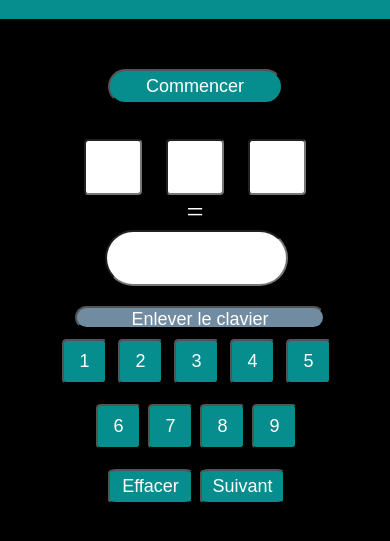
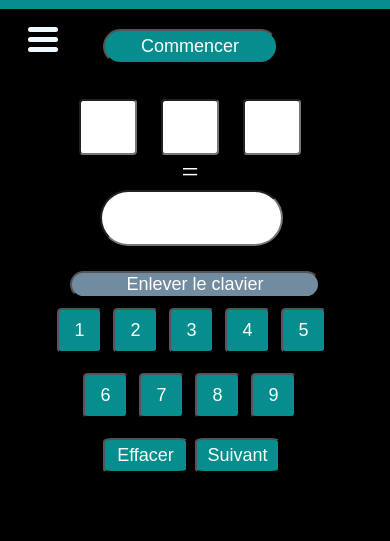
Before and after one commit to Faust-arm/Cy-pnyx, a plain HTML site: page index.html in a window 390 px wide. Shown: the part 61-602 px from the top of the page. Drawn offline with Linux system fonts and the light colour scheme.

Commit message:
création du bouton menu

```diff
--- a/index.html
+++ b/index.html
@@ -10,19 +10,25 @@
 
         <body>
           <header>
-    <h1>Whaou Brain !</h1>
+            <h1>Whaou Brain !</h1>
+            <div class="containerheadeur">
+    <div class="containairebardemenu">
+      <div class="bar1"></div>
+      <div class="bar2"></div>
+      <div class="bar3"></div>
+    </div>
+            </div>
+  </header>
+  <main>
 
-          </header>
-        <main>
-
-          <div class="container1mode"></div>
+          <div class="container1mode">
 
           <div class="container1">
 
 
             <div class="container2">
-
-              <input id="commencer" type="button" value="Commencer">
+              <button id="commencer">Commencer</button>
+              <!--<input id="commencer" type="button" value="Commencer">-->
 
           <input id="vrairesulta" type="text">
         </div>
@@ -66,7 +72,7 @@
           </div>
 
         </div>
-
+          </div>
         </main>
 
 
--- a/main.js
+++ b/main.js
@@ -15,7 +15,8 @@ let buttoneffacer = document.getElementById("effacer");
    btcacher.addEventListener("click", () =>{
        if(getComputedStyle(divcacher).display != "none"){
            divcacher.style.display = "none";
-        btcacher.innerHTML ="Afficher le clavier";}
+        btcacher.innerHTML ="Afficher le clavier";
+    }
            else{
                divcacher.style.display = "block";
                btcacher.innerHTML ="Enlever le clavier";
@@ -49,6 +50,7 @@ b1.value = nombrebouton1;
 
 // generateur de nombres alléatoir sur les inputs n1 et n2 et addition de c'est nombres avec le boutton commencer.
 button.addEventListener('click', () =>{
+    button.innerHTML = "Recommencer";
     let nombre1 = Math.round(Math.random()*99);
     let nombre2 = Math.round(Math.random()*99);
     document.getElementById("signe").value = addition;
--- a/styl.css
+++ b/styl.css
@@ -13,6 +13,7 @@ body{
 header{
    background-color: rgb(6, 141, 141);
    width: 100%;
+   height: 80px;
    text-align: center;
    margin: 0;
    padding: 0;
@@ -23,13 +24,40 @@ h1{
    font-family: Arial, Helvetica, sans-serif;
 }
 
+.containerheadeur{
+   display: flex;
+   flex-direction: row-reverse;
+   justify-content: flex-end;
+}
+
+
 main{
    margin-top: 50px;
+}
+.containairebardemenu{
+   width: 36px;
+   height: 36px;
+   display: flex;
+   justify-content: center;
+   align-items: center;
+   flex-direction: column;
+margin-left: 25px;
+z-index: 1;
+
+}
+
+.bar1, .bar2, .bar3{
+   width: 30px;
+   height: 5px;
+   border-radius: 8em;
+   background-color: aliceblue;
+   margin-top: 5px;
 }
 
 #boutoncacher{
    width: 250px;
-   height: 23px;
+   height: 27px;
+
    background-color: rgba(162, 198, 230,0.7);
    border-radius: 2em;
    color: white;
@@ -102,7 +130,7 @@ border-radius: 10%;
    font-size: large;
    font-family: Arial, Helvetica, sans-serif;
    color: white;
-margin-right: 7px;
+margin-right: 11px;
 margin-bottom: 20px;
 border-radius: 10%;
    }
@@ -152,15 +180,46 @@ border-radius: 10%;
    display: flex;
    justify-content: center;
    margin-bottom: 10px;
+   margin-top: 20px;
+}
+
+.container1mode{
+  /* background-color: rgba(97, 73, 206,0.7);*/
+   display: flex;
+   justify-content: center;
+   align-items: center;
+
 }
 
 .containerbouton1{
    margin-top: 20px;
    margin-right: 10px;
    margin-bottom: 20px;
+
 }
 
 @media screen and (max-width: 562px){
+
+   main{
+      margin-top: 20px;
+   }
+
+   header{
+      background-color: rgb(6, 141, 141);
+      width: 100%;
+      height: 70px;
+      text-align: center;
+      margin: 0;
+      padding: 0;
+   }
+
+
+   .divduboutoncacher{
+      display: flex;
+      justify-content: center;
+      margin-bottom: 10px;
+      margin-top: 5px;
+   }
 
    .container3{
 display: flex;
```
